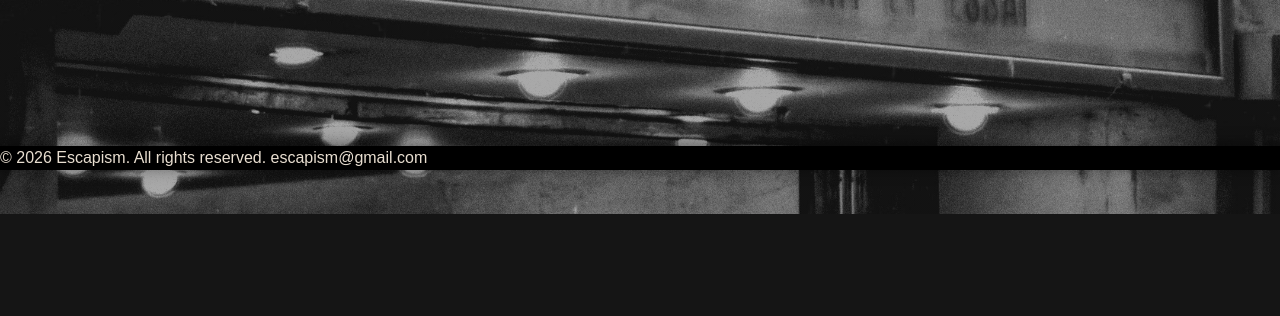
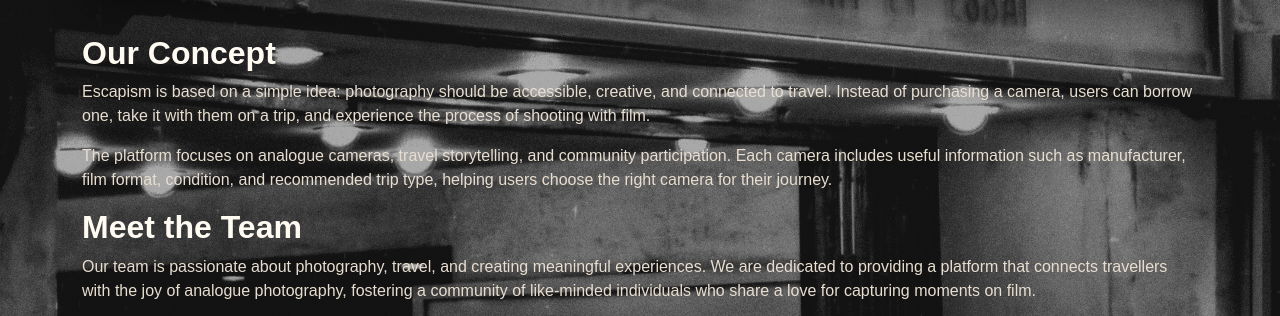
Before and after one commit to odysseas404/ITC4214---Final-Project, a Django app: page /about/ in a window 1280 px wide. Shown: the part 586-902 px from the top of the page. Before the commit the page ends 800 px from the top, so only its background shows below. Run offline with Django 5.2, Linux system fonts and the light colour scheme.

Commit message:
Finalized the about page and added comments on the code.

```diff
--- a/catalogue/templates/catalogue/about.html
+++ b/catalogue/templates/catalogue/about.html
@@ -1,26 +1,84 @@
+<!--- About Page -->
+<!--- Extends base template -->
 {% extends "catalogue/base_catalogue.html" %}
+{% load static %}
 
 {% block catalogue_content %}
 
-<div class="glass-card about-wrapper">
+<!--- The hero section class is used to style the hero section of the about page, which includes a heading, a paragraph, and a call-to-action button. The about-hero class is used to apply specific styles to the hero section of the about page, such as background color, text color, and padding. The h1 tag is used for the main heading of the hero section, while the p tag is used for the paragraph text. The a tag is used for the call-to-action button, which links to the home page of the catalogue. -->
+<div class="hero-section about-hero">
 
     <h1>About Escapism</h1>
 
     <p>
-        Escapism is a film camera borrowing platform for travellers.
-        Users can browse available analogue cameras, add cameras to their
-        Borrow Basket, and submit a request to borrow them for a trip.
+        Escapism is a film camera borrowing platform created for travellers who want to document their journeys through analogue photography. The platform allows users to explore available film cameras, add selected cameras to their Borrow Basket, and submit a request to borrow them for an upcoming trip.
     </p>
 
     <p>
-        After the trip, users return the camera by post. Selected travel photos
-        can later be displayed on the website as part of a shared travel gallery.
+        After the trip, users return the camera by post. Selected travel photographs may later be displayed on the website, creating a shared visual archive of journeys, memories, and analogue photography experiences.
     </p>
 
+    <!--- Call to action -->
     <a href="{% url 'catalogue:home' %}" class="btn">
         Browse cameras
     </a>
 
 </div>
 
+<!--- Our Concept section -->
+<div class="about-section">
+
+    <h2>Our Concept</h2>
+
+    <p>
+        Escapism is based on a simple idea: photography should be accessible, creative, and connected to travel. Instead of purchasing a camera, users can borrow one, take it with them on a trip, and experience the process of shooting with film.
+    </p>
+
+    <p>
+        The platform focuses on analogue cameras, travel storytelling, and community participation. Each camera includes useful information such as manufacturer, film format, condition, and recommended trip type, helping users choose the right camera for their journey.
+    </p>
+
+</div>
+
+<div class="about-section">
+
+    <h2>Meet the Team</h2>
+
+    <p>
+        Our team is passionate about photography, travel, and creating meaningful experiences. We are dedicated to providing a platform that connects travellers with the joy of analogue photography, fostering a community of like-minded individuals who share a love for capturing moments on film.
+    </p>
+
+    <div class="team-grid">
+
+        <div class="team-card">
+            <img
+                src="{% static 'catalogue/images/kokos.webp' %}"
+                alt="Team member 1"
+                class="team-image">
+
+            <h3>John Papaioannou</h3>
+
+            <p>
+                Catalogue Manager.
+            </p>
+        </div>
+
+        <div class="team-card">
+            <img
+                src="{% static 'catalogue/images/suki.webp' %}"
+                alt="Team member 2"
+                class="team-image">
+
+            <h3>Georgia Souridaki</h3>
+
+            <p>
+                Borrowing Manager.
+            </p>
+        </div>
+
+    </div>
+
+</div>
+
+<!--- Endblock is used for closing the block of content that was defined in the base template. In this case, it closes the "catalogue_content" block, indicating that all the content for the about page has been defined and will be inserted into the base template at the appropriate location. -->
 {% endblock %}
```
